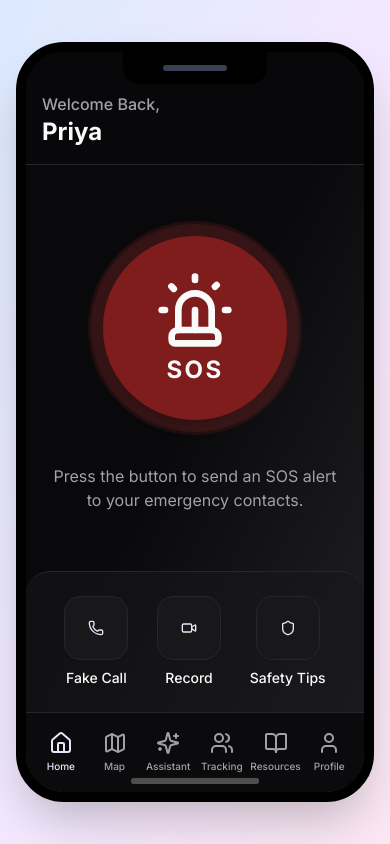
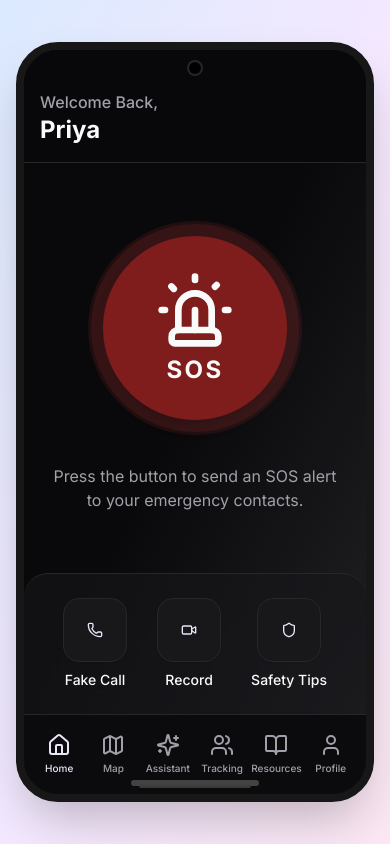
Before and after one commit to codedbyamankanojiya/Nirbhaya, a Next.js app: page / in a window 390 px wide. Built offline with nearby package versions, Linux system fonts and the light colour scheme; what @genkit-ai/google-genai, genkit would draw is missing.

Commit message:
Screen Layout

```diff
--- a/src/app/globals.css
+++ b/src/app/globals.css
@@ -168,7 +168,7 @@ button,
     -webkit-tap-highlight-color: transparent;
 }
 
-/* Mobile optimizations */
+/* Mobile optimizations - Samsung S25 style */
 @media (max-width: 640px) {
     .app-shell {
         max-width: 100%;
@@ -176,6 +176,11 @@ button,
         max-height: 100vh;
         border-radius: 0;
         border: none;
+    }
+
+    /* Hide punch-hole on real mobile devices */
+    .app-shell>div:first-child {
+        display: none;
     }
 }
 
--- a/src/components/app/app-shell.tsx
+++ b/src/components/app/app-shell.tsx
@@ -5,16 +5,17 @@ import { cn } from "@/lib/utils";
 
 export function AppShell({ children, className }: { children: ReactNode; className?: string }) {
     return (
-        <div className="w-full max-w-sm mx-auto h-[812px] max-h-[90vh] bg-neutral-800 rounded-[48px] shadow-2xl overflow-hidden border-[10px] border-black flex flex-col relative group">
-            <div className="absolute top-0 left-1/2 -translate-x-1/2 w-36 h-8 bg-black rounded-b-2xl z-20 flex items-center justify-center">
-                <div className="w-16 h-1.5 bg-gray-700 rounded-full"></div>
-            </div>
+        <div className="w-full max-w-[400px] mx-auto h-[860px] max-h-[90vh] bg-black rounded-[42px] shadow-2xl overflow-hidden border-[8px] border-neutral-900 flex flex-col relative group">
+            {/* Samsung S25 Punch-hole Camera */}
+            <div className="absolute top-3 left-1/2 -translate-x-1/2 w-3 h-3 bg-black rounded-full z-30 ring-2 ring-neutral-800"></div>
 
+            {/* Screen Container */}
             <div id="app-shell-container" className={cn("flex-grow flex flex-col overflow-hidden relative bg-card", className)}>
                 {children}
             </div>
 
-            <div className="absolute bottom-2 left-1/2 -translate-x-1/2 w-32 h-1.5 bg-neutral-600 rounded-full opacity-80 group-hover:opacity-100 transition-opacity z-20"></div>
+            {/* Samsung-style Bottom Gesture Bar */}
+            <div className="absolute bottom-1.5 left-1/2 -translate-x-1/2 w-28 h-1 bg-neutral-700 rounded-full opacity-90 z-20"></div>
         </div>
     );
 }
```
